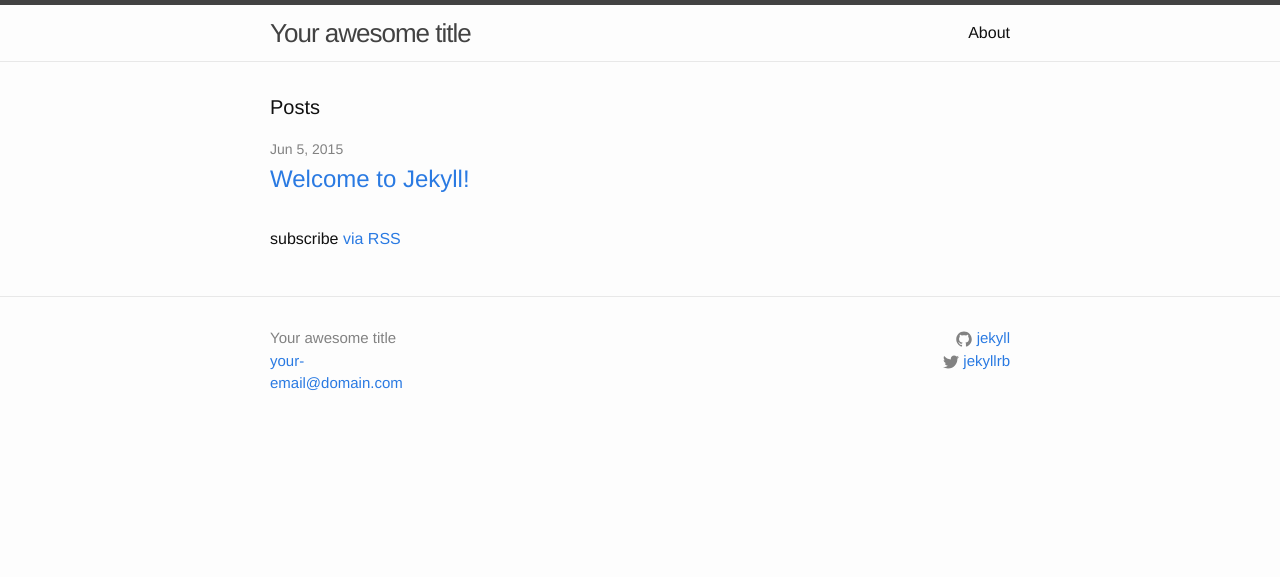
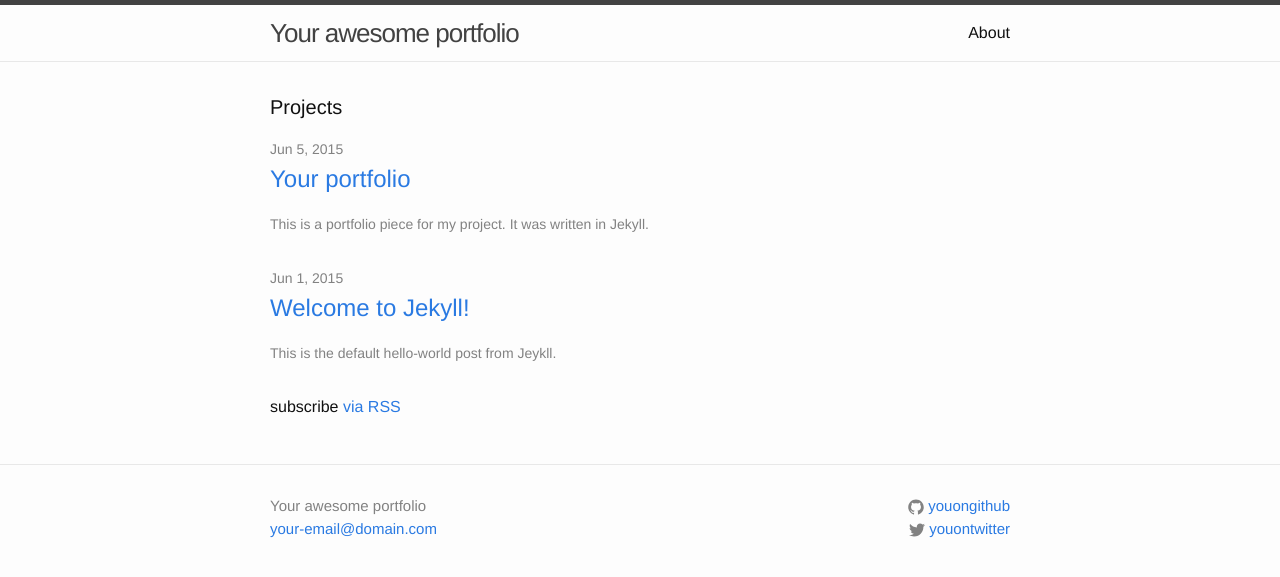
Before and after one commit to code-for-coffee/code-for-coffee.github.io-eh, a Jekyll site: the page built from index.html, in a window 1280 px wide. Shown: the top 577 px of the page. Built offline with Jekyll 4.4.1, drawn with Linux system fonts in a browser that asks for light colours.

Commit message:
created portfolio template

```diff
--- a/_config.yml
+++ b/_config.yml
@@ -1,14 +1,12 @@
 # Site settings
-title: Your awesome title
+title: Your awesome portfolio
 email: your-email@domain.com
 description: > # this means to ignore newlines until "baseurl:"
-  Write an awesome description for your new site here. You can edit this
-  line in _config.yml. It will appear in your document head meta (for
-  Google search results) and in your feed.xml site description.
+  Write an awesome description for your portfolio here!
 baseurl: "" # the subpath of your site, e.g. /blog/
-url: "http://yourdomain.com" # the base hostname & protocol for your site
-twitter_username: jekyllrb
-github_username:  jekyll
+url: "https://you.github.io" # the base hostname & protocol for your site
+twitter_username: youontwitter
+github_username:  youongithub
 
 # Build settings
 markdown: kramdown
--- a/_layouts/post.html
+++ b/_layouts/post.html
@@ -5,6 +5,8 @@ layout: default
 
   <header class="post-header">
     <h1 class="post-title">{{ page.title }}</h1>
+    <h3>{{ page.description }}</h3>
+
     <p class="post-meta">{{ page.date | date: "%b %-d, %Y" }}{% if page.author %} • {{ page.author }}{% endif %}{% if page.meta %} • {{ page.meta }}{% endif %}</p>
   </header>
 
--- /dev/null
+++ b/_posts/2015-06-01-portfolio.markdown
@@ -0,0 +1,11 @@
+---
+layout: post
+title:  "Your portfolio"
+description: This is a portfolio piece for my project. It was written in Jekyll.
+date:   2015-06-05 10:34:07
+categories: portfolio update
+---
+
+## Welcome to your portfolio!
+
+Add some *content* and **awesomeness** using `markdown`!
--- a/_posts/2015-06-05-welcome-to-jekyll.markdown
+++ b/_posts/2015-06-05-welcome-to-jekyll.markdown
@@ -1,7 +1,8 @@
 ---
 layout: post
 title:  "Welcome to Jekyll!"
-date:   2015-06-05 10:34:07
+description: This is the default hello-world post from Jeykll.
+date:   2015-06-01 10:34:07
 categories: jekyll update
 ---
 You’ll find this post in your `_posts` directory. Go ahead and edit it and re-build the site to see your changes. You can rebuild the site in many different ways, but the most common way is to run `jekyll serve`, which launches a web server and auto-regenerates your site when a file is updated.
--- a/_sass/_layout.scss
+++ b/_sass/_layout.scss
@@ -134,8 +134,8 @@
 }
 
 .footer-col-2 {
-    width: -webkit-calc(20% - (#{$spacing-unit} / 2));
-    width:         calc(20% - (#{$spacing-unit} / 2));
+    width: -webkit-calc(40% - (#{$spacing-unit} / 2));
+    width:         calc(40% - (#{$spacing-unit} / 2));
 }
 
 .footer-col-3 {
@@ -155,12 +155,12 @@
         width:         calc(100% - (#{$spacing-unit} / 2));
     }
 
-    // .footer-col-right {
-    //     float: right;
-    //     text-align: right;
-    //     margin-bottom: $spacing-unit / 2;
-    //     padding-left: $spacing-unit / 2;
-    // }
+    .footer-col-right {
+        float: right;
+        text-align: right;
+        margin-bottom: $spacing-unit / 2;
+        padding-left: $spacing-unit / 2;
+    }
 }
 
 @include media-query($on-phablet) {
--- a/index.html
+++ b/index.html
@@ -4,7 +4,7 @@ layout: default
 
 <div class="home">
 
-  <h1 class="page-heading">Posts</h1>
+  <h1 class="page-heading">Projects</h1>
 
   <ul class="post-list">
     {% for post in site.posts %}
@@ -14,6 +14,8 @@ layout: default
         <h2>
           <a class="post-link" href="{{ post.url | prepend: site.baseurl }}">{{ post.title }}</a>
         </h2>
+        <span class="post-meta">{{ post.description | date: "%b %-d, %Y" }}</span>
+
       </li>
     {% endfor %}
   </ul>
```
